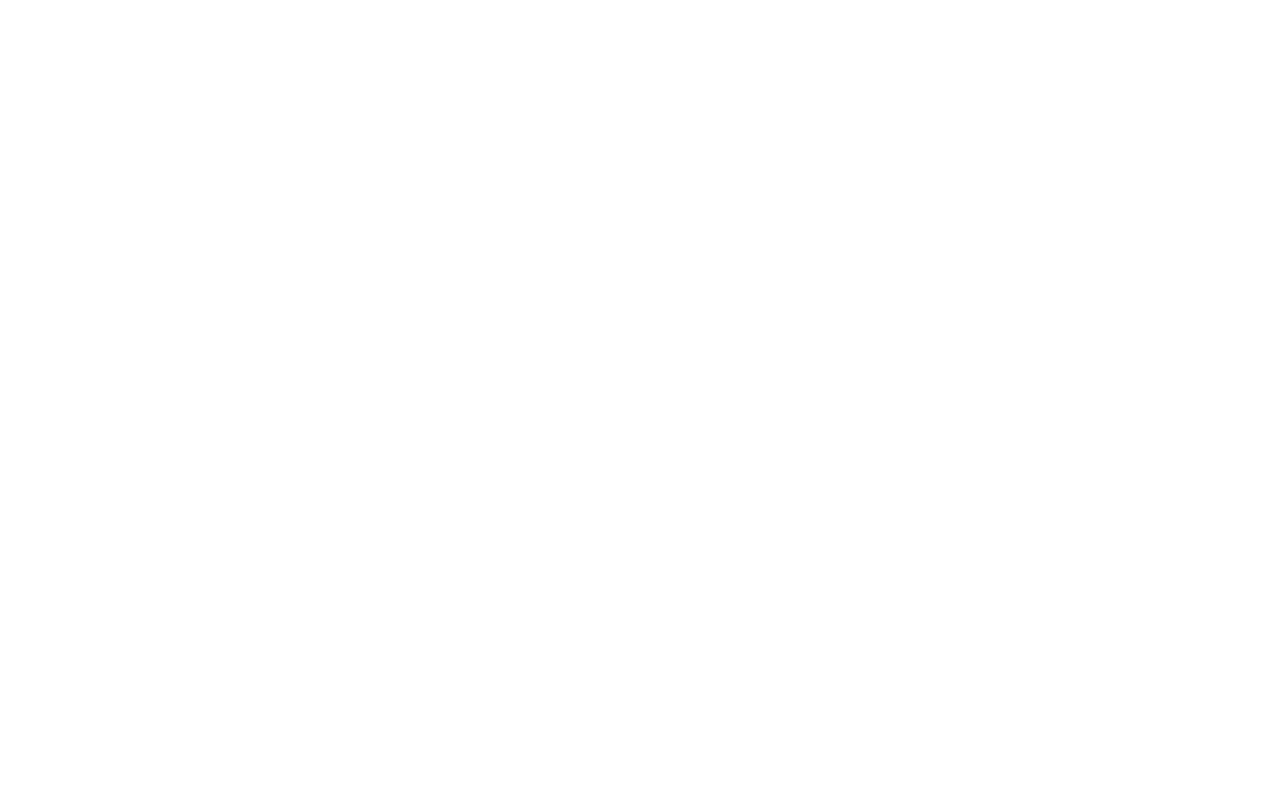
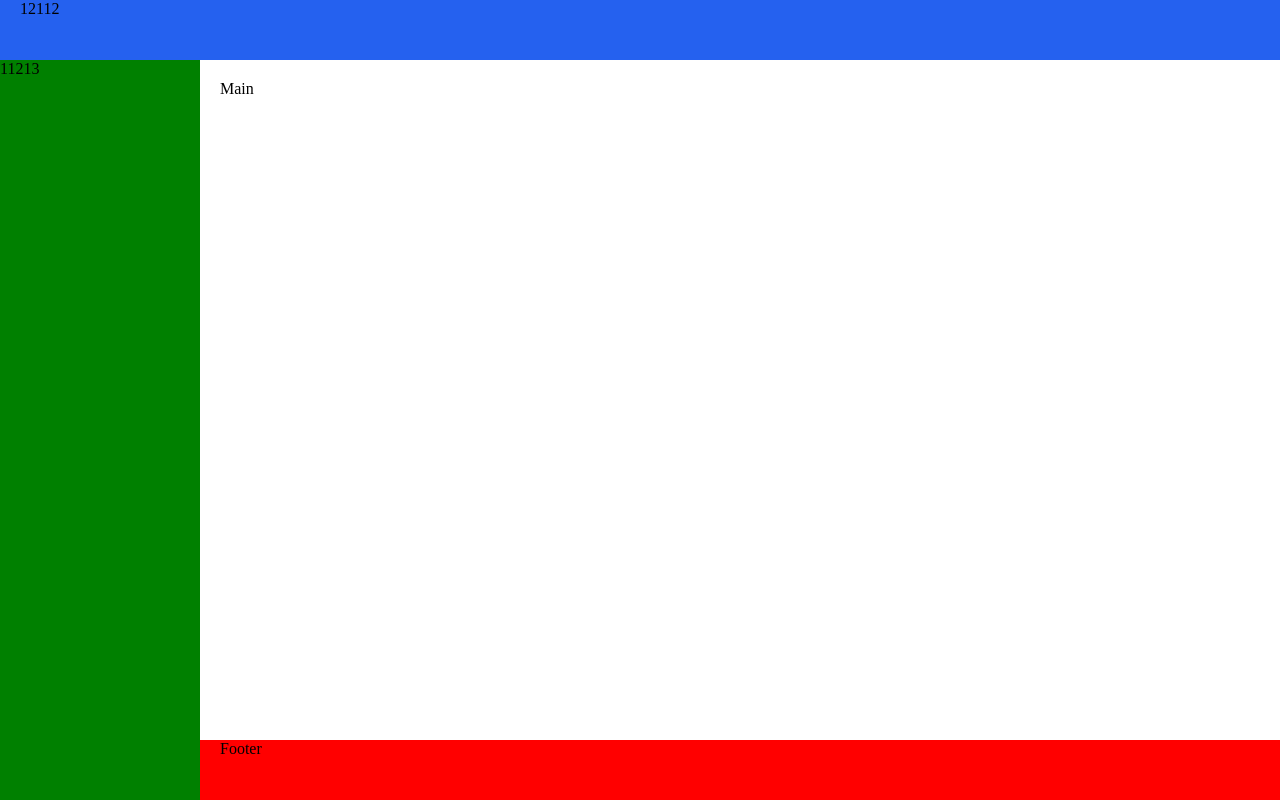
Before and after one commit to JinxinWu/vue2_manage.github.io, a Vue app: page /home in a window 1280 px wide. Built offline with nearby package versions, Linux system fonts and the light colour scheme; sample sign-in values are in the browser's storage.

Commit message:
登录首页

```diff
--- a/src/router/index.js
+++ b/src/router/index.js
@@ -12,10 +12,18 @@ const router = new Router({
       path: '/login',
       name: 'login',
       meta: {
-        // 页面标题title
+        // 页面标题 title
         title: '登录'
       },
       component: () => import('@/view/Login.vue')
+    },
+    {
+      path: '/home',
+      meta: {
+        // 页面标题 title
+        title: '主页'
+      },
+      component: () => import('@/view/Home.vue')
     },
   ]
 })
@@ -30,11 +38,12 @@ router.beforeEach((to, from, next) => {
     return next()
   }
   // 获取token
-  const tokenStr = sessionStorage.getItem('token')
-  if (!tokenStr) {
-    return next('/login')
-  } else {
-    next()
-  }
+  // const token= sessionStorage.getItem('token')
+  // if (!token) {
+  //   return next('/login')
+  // } else {
+  //   next()
+  // }
+  return next()
 })
 export default router
--- /dev/null
+++ b/src/view/Home.vue
@@ -0,0 +1,50 @@
+<template>
+  <div>
+    <el-container class="home-container">
+      <el-header>12112</el-header>
+      <el-container>
+        <el-aside style="width: 200px"> 11213</el-aside>
+        <el-container>
+          <el-main>Main</el-main>
+          <el-footer>Footer</el-footer>
+        </el-container>
+      </el-container>
+    </el-container>
+  </div>
+</template>
+
+<script>
+export default {
+  data() {
+    return {};
+  },
+  created() {},
+  mounted() {
+    console.log(this.$route.query.name);
+  },
+  methods: {},
+};
+</script>
+
+<style scoped>
+.home-container {
+  position: fixed;
+  width: 100%;
+  height: 100%;
+  top: 0px;
+  left: 0px;
+}
+.el-header {
+  background: rgba(37, 97, 239, 1);
+}
+.el-aside {
+  width: 200px;
+  background: green;
+}
+.el-main {
+  background: #fff;
+}
+.el-footer {
+  background: red;
+}
+</style>
--- a/src/view/Login.vue
+++ b/src/view/Login.vue
@@ -2,38 +2,45 @@
   <div class="login">
     <!-- login_card -->
     <el-card class="login_card">
-      <el-image class="logo_image" :src="logo_url" :fit="cover"></el-image>
+      <el-image class="logo_image" :src="logo_url" fit="cover"></el-image>
       <p class="login_title">登 录</p>
       <p class="login_desc">欢迎登录知否课堂后台管理系统</p>
-      <el-form ref="form" :model="form" :rules="rules" label-width="80px">
+      <el-form ref="ruleForm" :model="form" :rules="rules">
         <el-form-item prop="username">
           <el-input
             placeholder="请输入管理员账号"
-            v-model="input1"
+            v-model="form.username"
             prefix-icon="el-icon-user"
           />
         </el-form-item>
         <el-form-item prop="password">
           <el-input
+            type="password"
             placeholder="请输入管理员密码"
-            v-model="input1"
+            v-model="form.password"
             prefix-icon="el-icon-lock"
           />
         </el-form-item>
         <el-form-item>
-          <el-button style="background: #5b89fe; color: white">登录</el-button>
+          <el-button
+            style="background: #5b89fe; color: white"
+            @click="submitForm('ruleForm')"
+            >登录</el-button
+          >
         </el-form-item>
       </el-form>
     </el-card>
     <!-- 外部logo展示 -->
-    <el-image class="wechat_logo" :src="wechat_img" :fit="cover"></el-image>
-    <el-image
-      class="offical_img"
-      :src="officalAccount_img"
-      :fit="cover"
-    ></el-image>
-    <el-image class="home_logo" :src="home_img" :fit="cover"></el-image>
-    <el-image class="juejin_img" :src="juejin_img" :fit="cover"></el-image>
+    <div>
+      <el-image class="wechat_logo" :src="wechat_img" fit="cover"></el-image>
+      <el-image
+        class="offical_img"
+        :src="officalAccount_img"
+        fit="cover"
+      ></el-image>
+      <el-image class="home_logo" :src="home_img" fit="cover"></el-image>
+      <el-image class="juejin_img" :src="juejin_img" fit="cover"></el-image>
+    </div>
     <!-- footer -->
     <p class="footer">Copyright © ZhiFou All Rights Reserved</p>
   </div>
@@ -61,8 +68,18 @@ export default {
       },
     };
   },
-  created() {},
-  mounted() {},
+  methods: {
+    submitForm(formName) {
+      this.$refs[formName].validate((valid) => {
+        // 表单校验通过
+        if (valid) {
+          this.$router.push("/home");
+        } else {
+          return false;
+        }
+      });
+    },
+  },
 };
 </script>
 
@@ -77,9 +94,10 @@ export default {
   background-size: 100% 100%;
 }
 .login_card {
-  width: 20%;
+  width: 22%;
+  min-width: 300px;
   margin: 0 auto;
-  height: 50%;
+  height: 60%;
   margin-top: 10%;
   border-radius: 10px;
   text-align: center;
@@ -97,13 +115,10 @@ export default {
   letter-spacing: 2px;
   color: #999a9a;
 }
-
-.el-form-item {
-  margin-left: -80px;
-}
 .el-input,
 .el-button {
-  width: 300px;
+  width: 275px;
+  min-width: 275px;
 }
 .footer {
   position: absolute;
```
